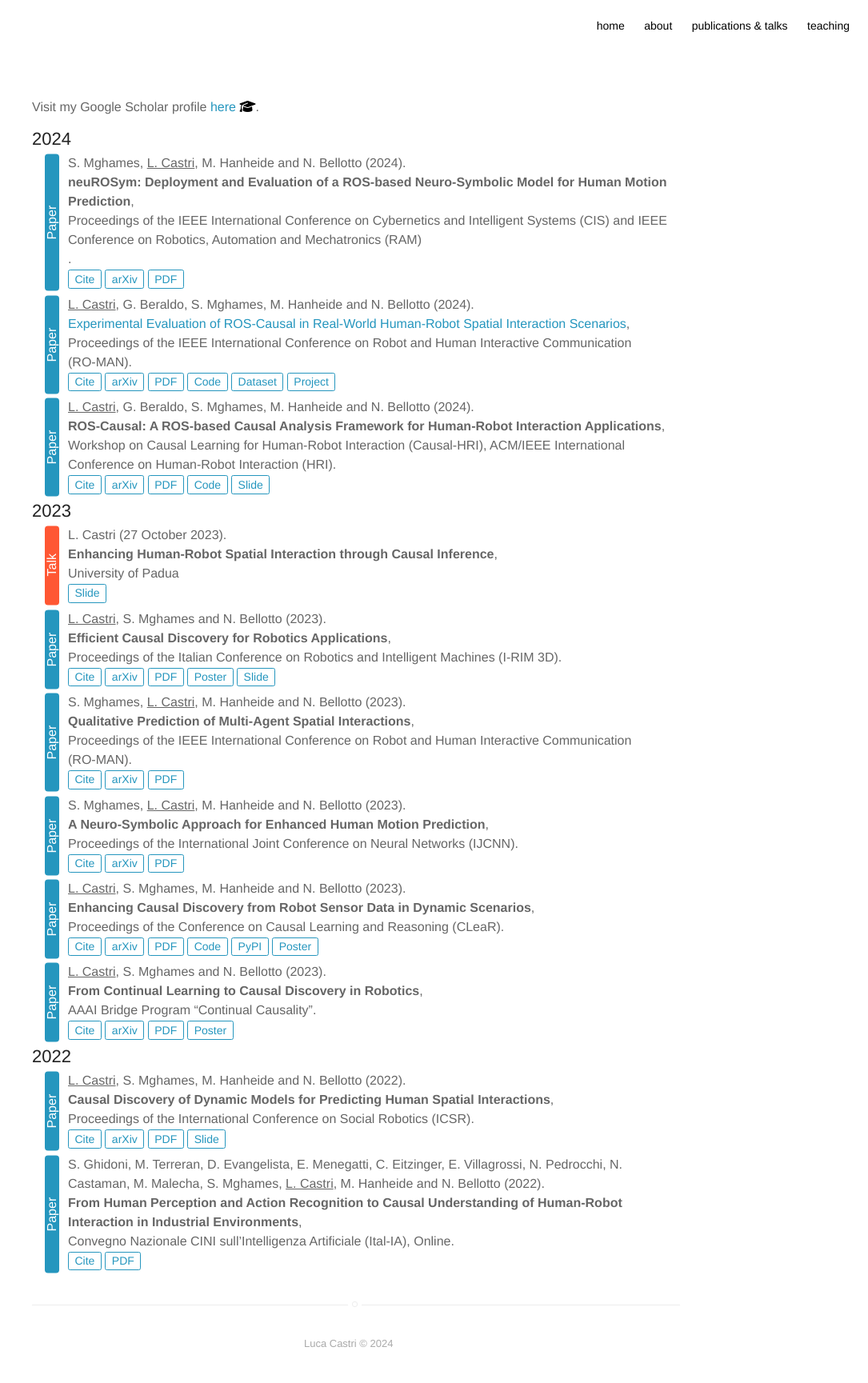
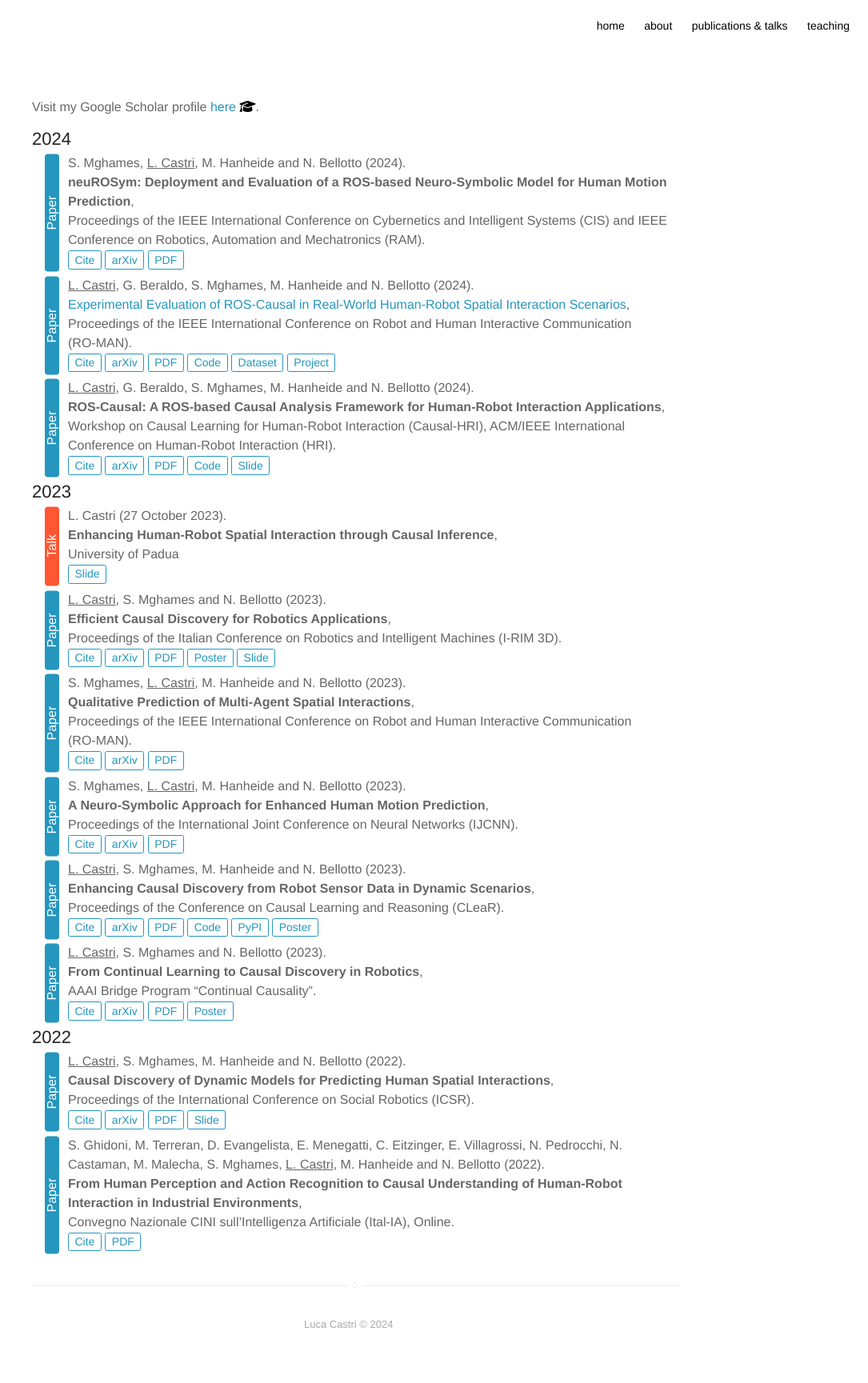
Before and after one commit to lcastri/lcastri.github.io, a Jekyll site: the page built from publications.html, in a window 1280 px wide. Shown: the whole page at 80% size, without its empty margins (195-1280 px from the left). Built offline with Jekyll 4.4.1, drawn with Linux system fonts in a browser that asks for light colours; nearby versions of some CDN libraries; after the commit the page ends 1705 px from its top, so only the background shows below that; some of the changed lines change nothing that is shown.

Commit message:
cisarm fix

```diff
--- a/publications.html
+++ b/publications.html
@@ -12,8 +12,8 @@
     <div class="afterLine">
         S. Mghames, <u>L. Castri</u>, M. Hanheide and N. Bellotto (2024).<br>
         <b>neuROSym: Deployment and Evaluation of a ROS-based Neuro-Symbolic Model for Human Motion Prediction</b>,<br>
-        Proceedings of the IEEE International Conference on Cybernetics and Intelligent Systems (CIS) and IEEE Conference on Robotics, Automation and Mechatronics (RAM)<br>.
-        {% include citation-nav.html citnavID="roman2023"
+        Proceedings of the IEEE International Conference on Cybernetics and Intelligent Systems (CIS) and IEEE Conference on Robotics, Automation and Mechatronics (RAM).
+        {% include citation-nav.html citnavID="cisram2024"
         showCite=true bibLink="https://lcastri.github.io/publication/cisram2024.bib"
         showArXiv=true arXivLink="https://arxiv.org/abs/2407.01593"
         showPDF=true pdfLink="https://arxiv.org/pdf/2407.01593.pdf"
```
